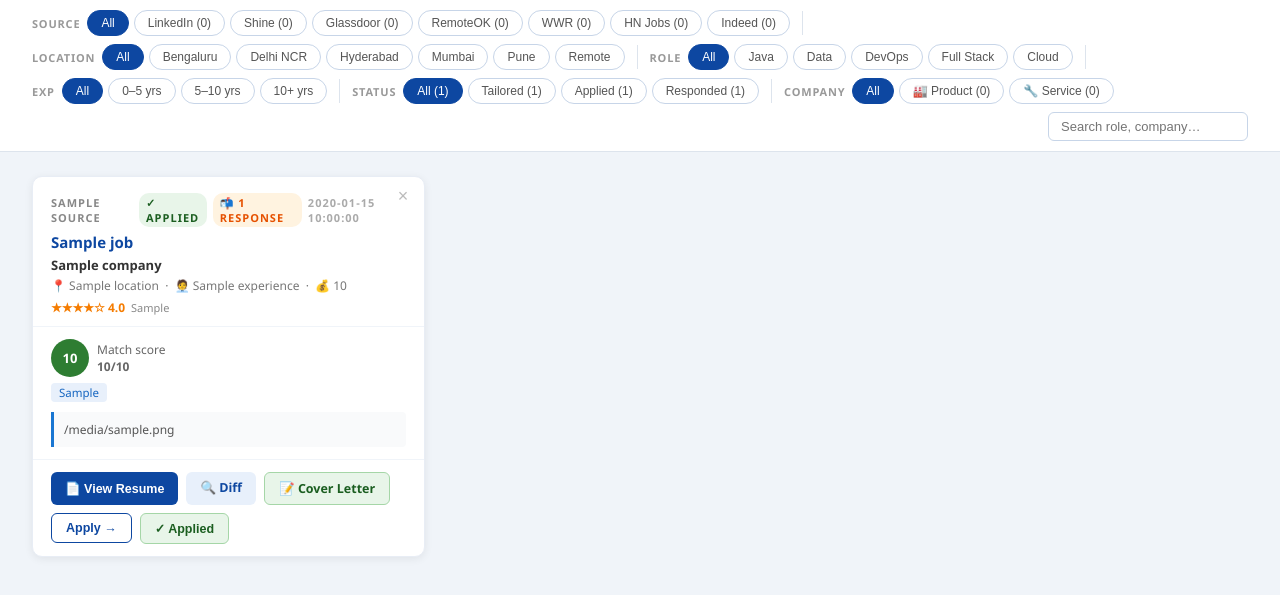
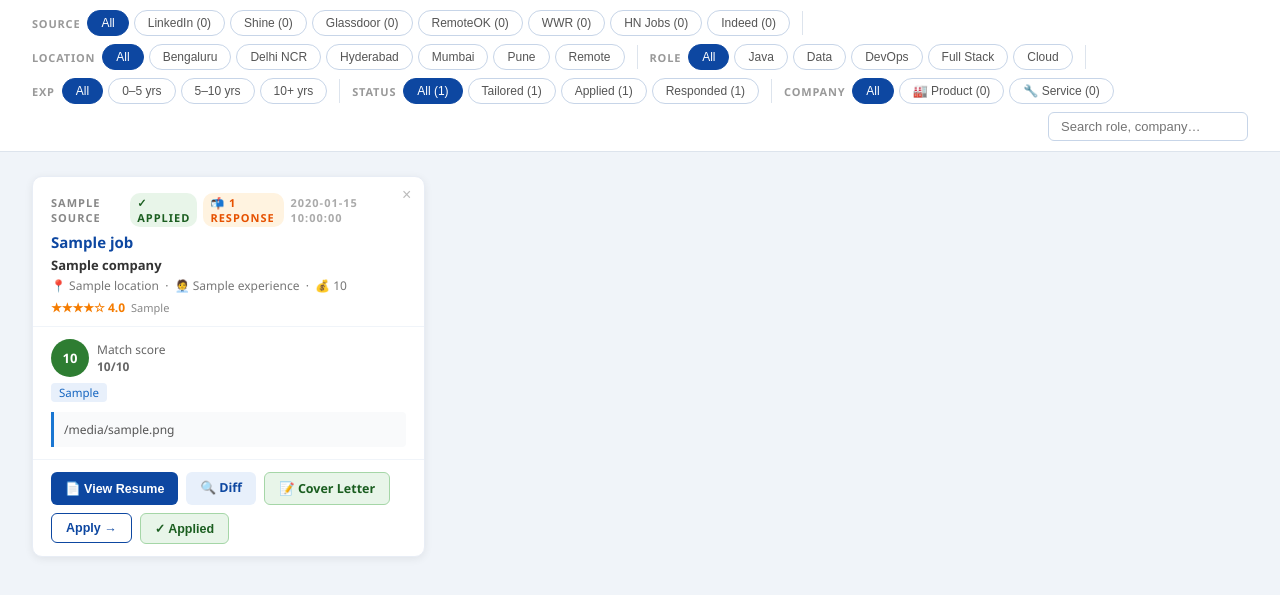
Before and after one commit to Kaushal727281/job-hunter, a Flask app: template templates/index.html in a window 1280 px wide. Shown: the part 75-670 px from the top of the page. Run offline with Flask 3, Linux system fonts and the light colour scheme; the template is opened without the code that fills it: most values are stand-ins (such as "Sample title", 1, 10 or a date in 2020); data that the repository does not hold is empty; some libraries are stand-ins or nearby versions.

Commit message:
Fix × button overlapping date — add padding-right to card-source
Co-Authored-By: Claude Sonnet 4.6 <noreply@anthropic.com>

```diff
--- a/templates/index.html
+++ b/templates/index.html
@@ -46,10 +46,11 @@
     .card{background:#fff;border-radius:10px;box-shadow:0 2px 8px rgba(0,0,0,0.07);
           border:1px solid #e8edf5;display:flex;flex-direction:column;
           transition:box-shadow .2s,transform .2s;position:relative}
-    .btn-card-remove{position:absolute;top:8px;right:10px;background:none;border:none;
-          color:#bbb;font-size:18px;cursor:pointer;line-height:1;padding:2px 6px;
+    .btn-card-remove{position:absolute;top:8px;right:8px;background:none;border:none;
+          color:#bbb;font-size:16px;cursor:pointer;line-height:1;padding:2px 5px;
           border-radius:4px;transition:.15s}
     .btn-card-remove:hover{color:#c62828;background:#ffebee}
+    .card-source{padding-right:28px}
     .card:hover{box-shadow:0 6px 20px rgba(13,71,161,.12);transform:translateY(-2px)}
 
     .card-header{padding:16px 18px 10px;border-bottom:1px solid #f0f4f9}
```
